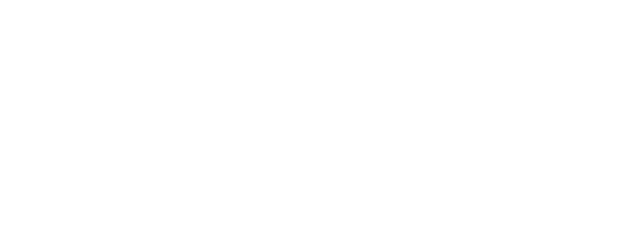
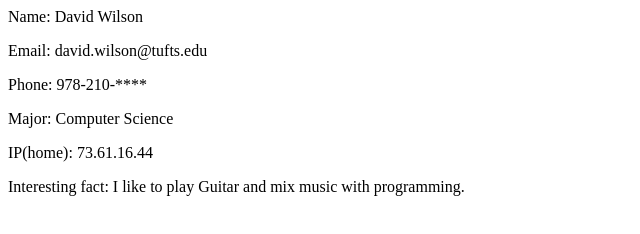
Before and after one commit to DavidWilson4242/DavidWilson4242.github.io, a plain HTML site: page index.html in a window 1280 px wide. Shown: the whole page, without its empty margins (0-640 px from the left). Drawn offline with Linux system fonts and the light colour scheme.

Commit message:
updated index.html

```diff
--- a/index.html
+++ b/index.html
@@ -1,6 +1,14 @@
 <html>
 <body>
 
+<title>David Wilson's Personal Page</title>
+
+<p>Name: David Wilson</p>
+<p>Email: david.wilson@tufts.edu</p>
+<p>Phone: 978-210-****</p>
+<p>Major: Computer Science</p>
+<p>IP(home): 73.61.16.44</p>
+<p>Interesting fact: I like to play Guitar and mix music with programming.</p>
 
 
 </body>
```
